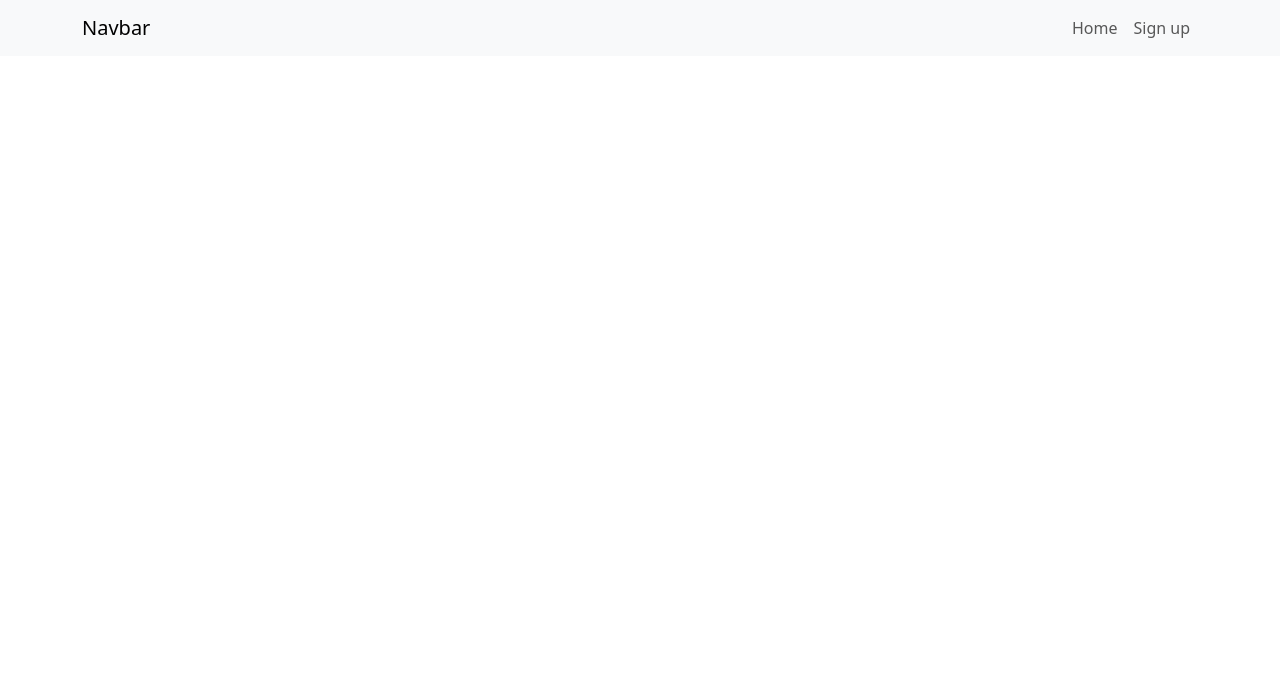
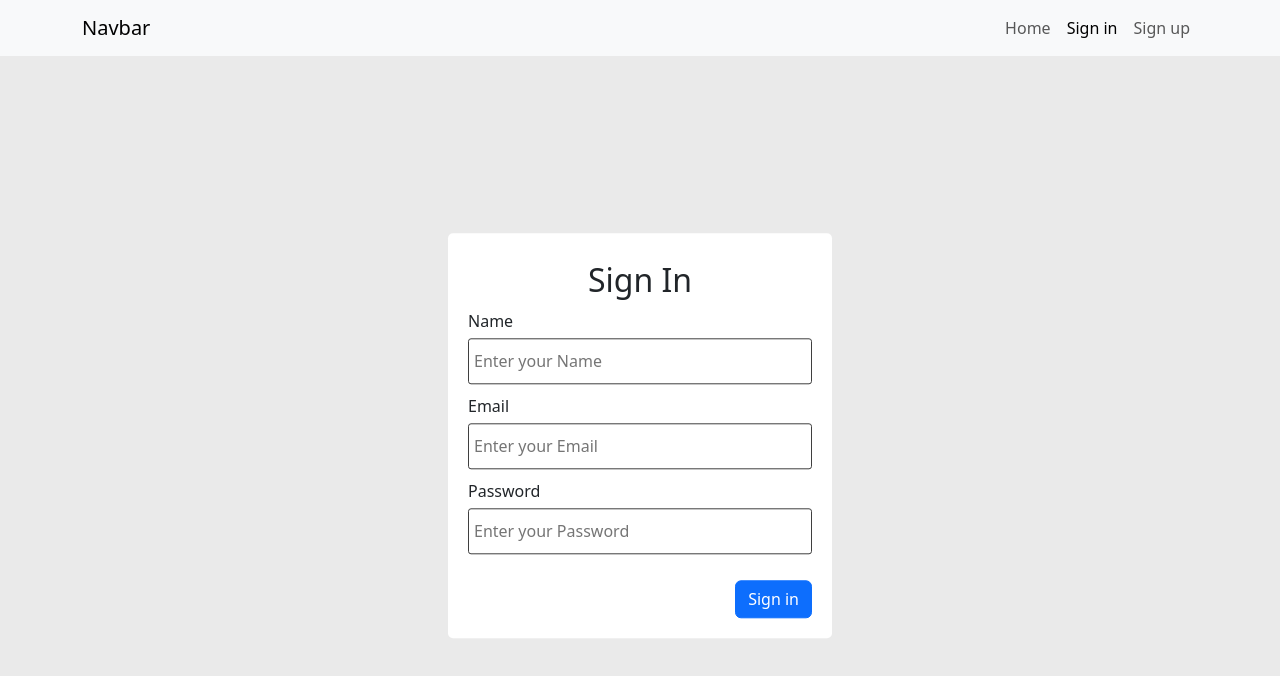
Before and after one commit to Huzaifa-Afraz/MERN-Blog-frontEnd, a React (Create React App) app: page /signin in a window 1280 px wide. Before the commit this address had no page. Shown: the top 676 px of the page. Built offline with nearby package versions, Linux system fonts and the light colour scheme.

Commit message:
code changes in signup page and related

```diff
--- a/src/App.js
+++ b/src/App.js
@@ -1,6 +1,5 @@
 import './App.css';
 import NavBar from './components/Navbar/NavBar';
-// import {BrowserRouter, Route, Routes} from 'react-router-dom'
 import { BrowserRouter, Routes, Route } from "react-router-dom";
 import Signup from './pages/Signup/Signup';
 import Signin from './pages/signin/Signin';
@@ -12,7 +11,7 @@
     <BrowserRouter>
     <NavBar/>
     <Routes>
-     <Route index path='/' element={<Signin/>}/>
+     <Route index path='/signin' element={<Signin/>}/>
      <Route path='signup' element={<Signup/>}/>
     </Routes>
     </BrowserRouter>
--- a/src/components/Navbar/NavBar.jsx
+++ b/src/components/Navbar/NavBar.jsx
@@ -23,6 +23,9 @@
                           <NavLink className="nav-link " aria-current="page" to='/'>Home</NavLink>
                         </li>
                         <li className="nav-item">
+                          <NavLink className="nav-link " aria-current="page" to='/signin'>Sign in</NavLink>
+                        </li>
+                        <li className="nav-item">
                           <NavLink className="nav-link" to='/signup'>Sign up</NavLink>
                         </li>
                       </ul>
@@ -31,8 +34,5 @@
         </div>
         </nav>
     </header>
-    // <nav class="navbar fixed-top navbar-expand-lg navbar-dark">
-    //   <NavLink  className="navbar-brand" to="/">Tech Blog</NavLink>
-    // </nav>
   )
 }
--- a/src/pages/Signup/Signup.jsx
+++ b/src/pages/Signup/Signup.jsx
@@ -1,7 +1,9 @@
-import React, { useState } from 'react'
+import React, { useState } from 'react';
+import {useNavigate } from 'react-router-dom';
 import Input from '../../components/Input/Input'
 import Button from '../../components/Button/Button.jsx'
 export default function Signup() {
+  const Navigate=useNavigate();
   const [password, setPassword]=useState('');
   const [Cpassword, setCpassword]=useState('');
   const [matchPassword, setMpassword]=useState(false);
@@ -35,10 +37,13 @@
       })
       const responce= await data.json();
       if(responce.success){
-        alert(responce.msg);
+        setTimeout(() => {
+
+        }, 3000);
+        Navigate('/signin')
       }
     }else{
-      alert("Passwords do not match");
+      alert('some error occured');
     }
 
   };
--- a/src/pages/signin/Signin.jsx
+++ b/src/pages/signin/Signin.jsx
@@ -1,9 +1,11 @@
 import React, { useState } from "react";
 import Input from "../../components/Input/Input.jsx";
+import { useNavigate } from "react-router-dom";
 import Button from "../../components/Button/Button.jsx";
 import Alert from "../../components/Alert/alert.jsx";
 import "./Signin.css";
 export default function Signin() {
+  const Navigate=useNavigate();
   const [formData, setData] = useState({ Name: "", Email: "", Password: "" });
   const [msg, setmsg] = useState({ mg: "", type: "" });
   const onChange = (e) => {
@@ -35,6 +37,9 @@
       localStorage.setItem("token", data.token);
 
       setmsg({ msg: data.msg, type: "success" });
+      setTimeout(() => {
+        Navigate('/')
+      }, 2000);
     } else {
       setmsg({ msg: data.msg, type: "danger" });
     }
```
